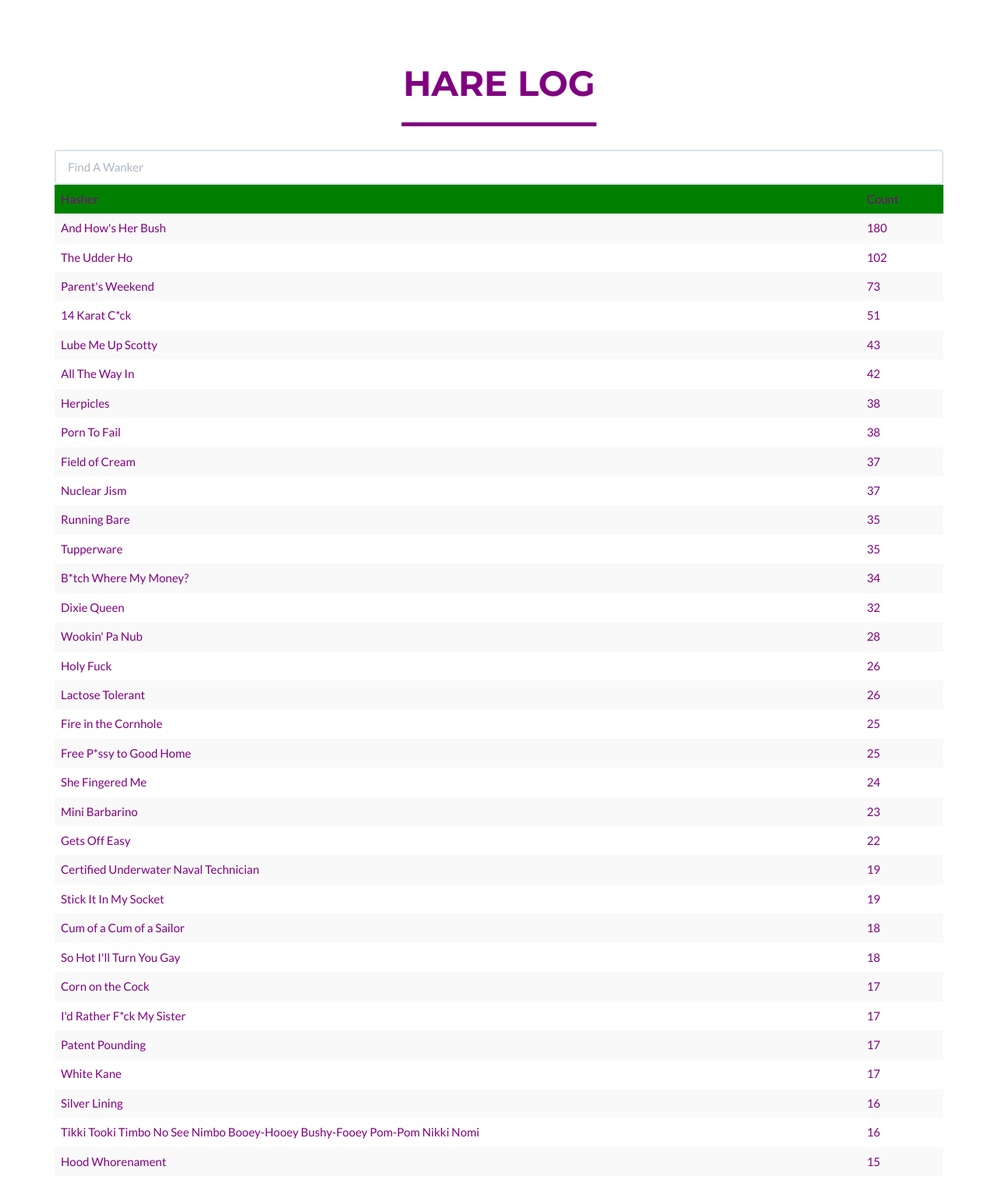
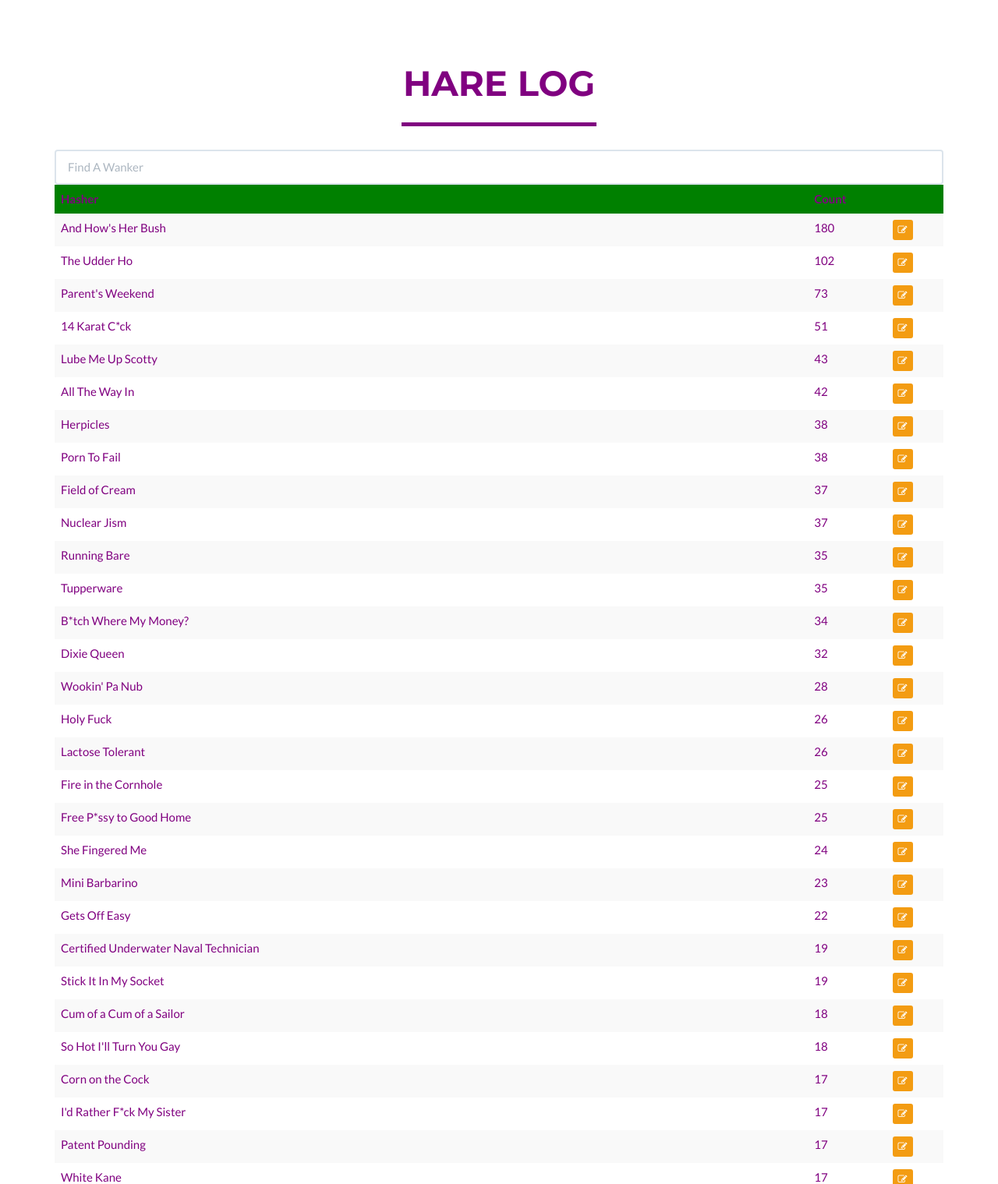
Before and after one commit to msaperst/so-happy-its-tuesday, a PHP site: page /shiggy.php in a window 1280 px wide. Shown: the part 701-2220 px from the top of the page at 78% size. Run offline with PHP 8.4, Linux system fonts and the light colour scheme; the visitor is signed in with stand-in values (Sample User, id 1); data comes from the database, SQL or seed files in the repository; some libraries are stand-ins or nearby versions.

Commit message:
Adding initial buttons for viewing hare log

```diff
--- a/js/shiggy.js
+++ b/js/shiggy.js
@@ -4,11 +4,11 @@ $(document).ready(function() {
     var deleteIcon = $("<i>");
     deleteIcon.addClass("fa fa-trash-o");
     var deletePositionButton = $("<button>");
-    deletePositionButton.addClass("split-transaction-delete-btn btn btn-sm btn-danger");
+    deletePositionButton.addClass("btn btn-sm btn-danger");
     deletePositionButton.attr("title", "Delete Position");
     deletePositionButton.append(deleteIcon.clone());
     var removeHasherButton = $("<button>");
-    removeHasherButton.addClass("split-transaction-delete-btn btn btn-xsm btn-danger");
+    removeHasherButton.addClass("btn btn-xsm btn-danger");
     removeHasherButton.attr("title", "Remove Hasher");
     removeHasherButton.append(deleteIcon.clone());
 
--- a/shiggy.php
+++ b/shiggy.php
@@ -50,8 +50,15 @@
 					<table id='harelog' class="table table-striped table-hover table-responsive">
 						<thead style='background-color: green;'>
 							<tr>
-								<td>Hasher</td>
-								<td>Count</td>
+								<th>Hasher</th>
+								<th>Count</th>
+                	<?php
+                if (isset ( $_SESSION ['id'] )) {
+                    ?>
+                    			<th></th>
+                	<?php
+                }
+                    ?>
 							</tr>
 						</thead>
 						<tbody>
@@ -66,6 +73,10 @@
                         echo $hasher;
                         echo "</td><td class='count'>";
                         echo $count;
+                        if (isset ( $_SESSION ['id'] )) {
+                            echo "</td><td class='buttons'>";
+                            echo "<button class='btn btn-xsm btn-warning' title='Edit Hasher'><i class='fa fa-edit'></i></button>";
+                        }
                         echo "</td></tr>";
                     }
                     ?>
@@ -76,17 +87,9 @@
                 	<?php
                 if (isset ( $_SESSION ['id'] )) {
                     ?>
-                    <button id="addPosition" type="button"
-						class="btn btn-default hidden">
-						<i class="fa fa-add"></i> Add Position
-					</button>
-					<button id="saveMismanagement" type="button"
-						class="btn btn-default hidden">
-						<i class="fa fa-save"></i> Save Mismanagement
-					</button>
-					<button id="editMismanagement" type="button"
+                    <button id="addHasher" type="button"
 						class="btn btn-default">
-						<i class="fa fa-edit"></i> Edit Mismanagement
+						<i class="fa fa-add"></i> Add Hasher
 					</button>
                     <?php
                 }
```
Also changed, not shown: js/shiggy.min.js.
